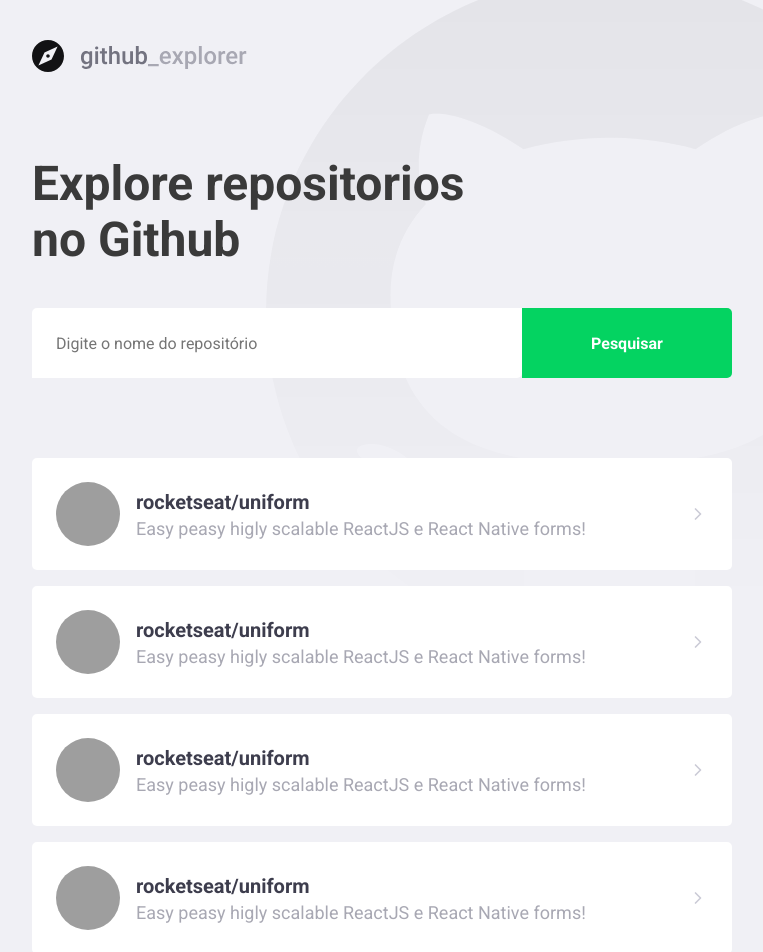
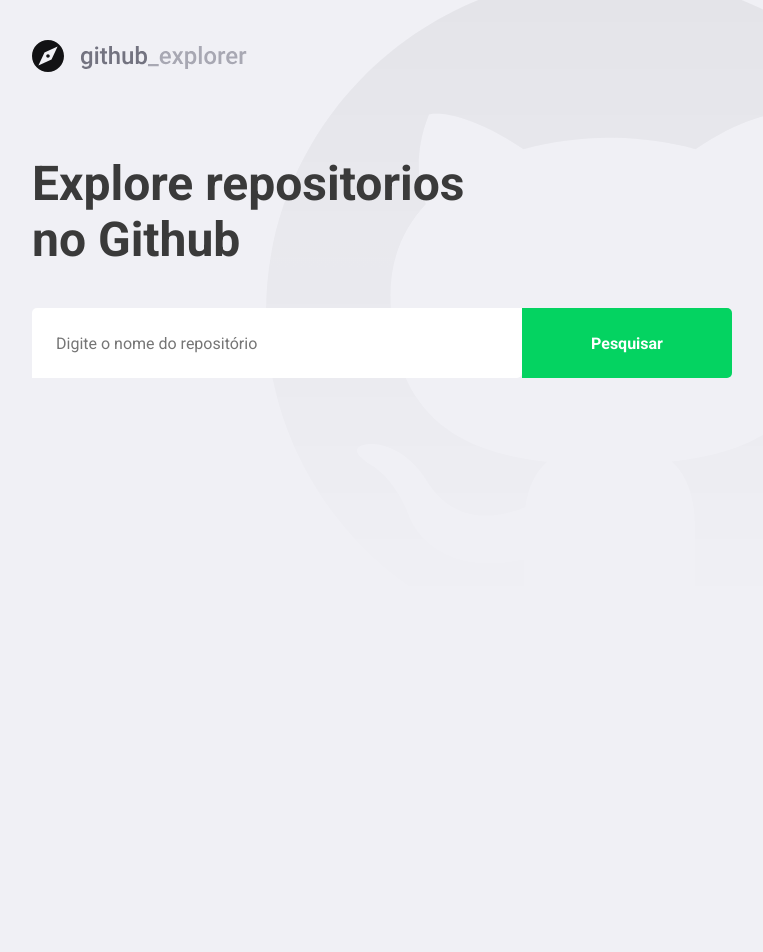
Before and after one commit to Jefferson2j99/Github-Explorer, a React (Create React App) app: page / in a window 1280 px wide. Shown: the top 952 px of the page, without its empty margins (148-911 px from the left). After the commit the page ends 800 px from the top, so only its background shows below. Built offline with nearby package versions, Linux system fonts and the light colour scheme; grey boxes are pictures that could not be loaded.

Commit message:
Consumindo API do github

```diff
--- a/package.json
+++ b/package.json
@@ -10,6 +10,7 @@
     "@types/node": "^12.0.0",
     "@types/react": "^16.9.0",
     "@types/react-dom": "^16.9.0",
+    "axios": "^0.19.2",
     "polished": "^3.5.2",
     "react": "^16.13.1",
     "react-dom": "^16.13.1",
--- a/src/pages/Dashboard/index.tsx
+++ b/src/pages/Dashboard/index.tsx
@@ -1,73 +1,65 @@
-import React from 'react';
+import React, { useState, FormEvent } from 'react';
 import { FiChevronRight } from 'react-icons/fi';
+import api from '../../services/api';
 
 import logoImg from '../../assets/logo.svg';
 
 import { Title, Form, Repositories } from './styles';
 
+interface Repository {
+  full_name: string;
+  description: string;
+  owner: {
+    login: string;
+    avatar_url: string;
+  };
+}
+
 const Dashboard: React.FC = () => {
+  const [newRepo, setNewRepo] = useState('');
+  const [repositories, setRepositories] = useState<Repository[]>([]);
+
+  async function handleAddRepository(
+    event: FormEvent<HTMLFormElement>,
+  ): Promise<void> {
+    event.preventDefault();
+    const response = await api.get<Repository>(`repos/${newRepo}`);
+
+    const repository = response.data;
+
+    setRepositories([...repositories, repository]);
+    setNewRepo('');
+  }
+
   return (
     <>
       <img src={logoImg} alt="Github Explorer" />
       <Title>Explore repositorios no Github</Title>
 
-      <Form>
-        <input placeholder="Digite o nome do repositório" />
+      <Form onSubmit={handleAddRepository}>
+        <input
+          value={newRepo}
+          onChange={(e) => setNewRepo(e.target.value)}
+          placeholder="Digite o nome do repositório"
+        />
         <button type="submit">Pesquisar</button>
       </Form>
 
       <Repositories>
-        <a href="teste">
+        {repositories.map((repository) => (
+          <a key={repository.full_name} href="teste">
             <img
-            src="https://avatars2.githubusercontent.com/u/4248081?s=400&u=98a643ad7f90c7950d9311e4b5a762fe77af8ada&v=4"
-            alt="Zé de Paula"
+              src={repository.owner.avatar_url}
+              alt={repository.owner.login}
             />
             <div>
-            <strong>rocketseat/uniform</strong>
-            <p>Easy peasy higly scalable ReactJS e React Native forms!</p>
+              <strong>{repository.full_name}</strong>
+              <p>{repository.description}</p>
             </div>
 
             <FiChevronRight size={20} />
           </a>
-
-        <a href="teste">
-          <img
-            src="https://avatars2.githubusercontent.com/u/4248081?s=400&u=98a643ad7f90c7950d9311e4b5a762fe77af8ada&v=4"
-            alt="Zé de Paula"
-          />
-          <div>
-            <strong>rocketseat/uniform</strong>
-            <p>Easy peasy higly scalable ReactJS e React Native forms!</p>
-          </div>
-
-          <FiChevronRight size={20} />
-        </a>
-
-        <a href="teste">
-          <img
-            src="https://avatars2.githubusercontent.com/u/4248081?s=400&u=98a643ad7f90c7950d9311e4b5a762fe77af8ada&v=4"
-            alt="Zé de Paula"
-          />
-          <div>
-            <strong>rocketseat/uniform</strong>
-            <p>Easy peasy higly scalable ReactJS e React Native forms!</p>
-          </div>
-
-          <FiChevronRight size={20} />
-        </a>
-
-        <a href="teste">
-          <img
-            src="https://avatars2.githubusercontent.com/u/4248081?s=400&u=98a643ad7f90c7950d9311e4b5a762fe77af8ada&v=4"
-            alt="Zé de Paula"
-          />
-          <div>
-            <strong>rocketseat/uniform</strong>
-            <p>Easy peasy higly scalable ReactJS e React Native forms!</p>
-          </div>
-
-          <FiChevronRight size={20} />
-        </a>
+        ))}
       </Repositories>
     </>
   );
--- a/src/pages/Dashboard/styles.ts
+++ b/src/pages/Dashboard/styles.ts
@@ -73,7 +73,8 @@
     }
 
     div {
-      margin-left: 16px;
+      margin: 0 16px;
+      flex: 1;
 
       strong {
         font-size: 20px;
--- /dev/null
+++ b/src/services/api.ts
@@ -0,0 +1,7 @@
+import axios from 'axios';
+
+const api = axios.create({
+  baseURL: 'https://api.github.com',
+});
+
+export default api;
```
Also changed, not shown: .eslintrc.json, 1 other file (tests, documents, lock files or other folders). Lines whose indentation alone changed are shown as unchanged.
